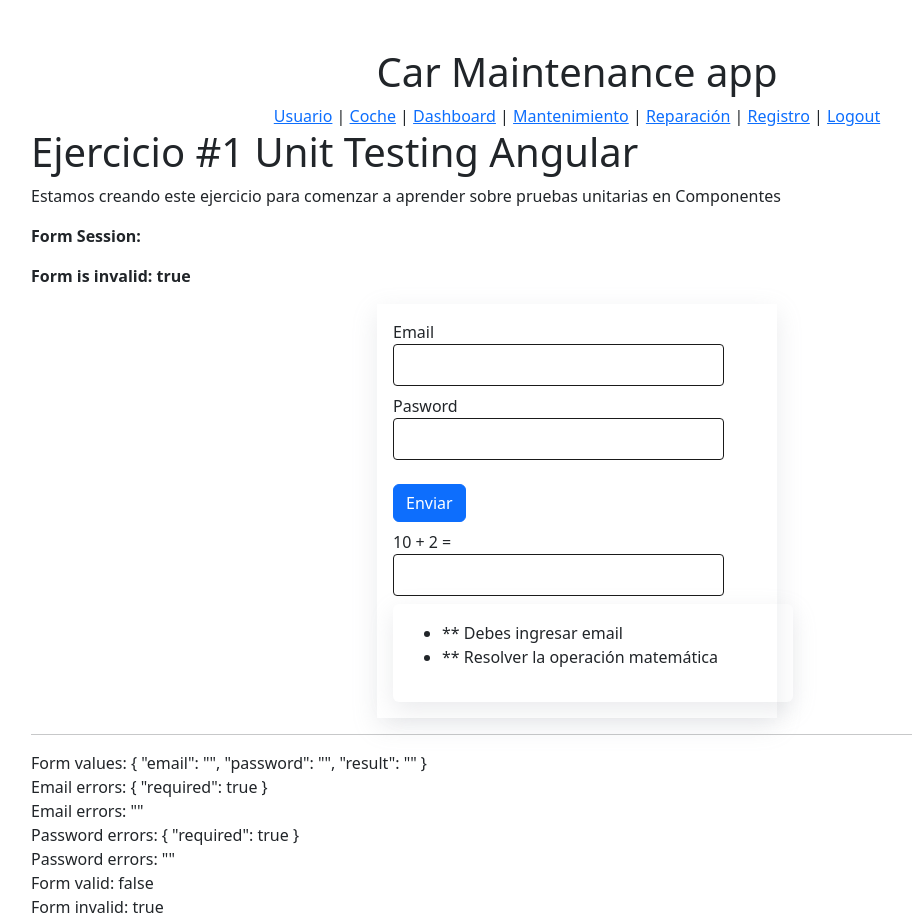
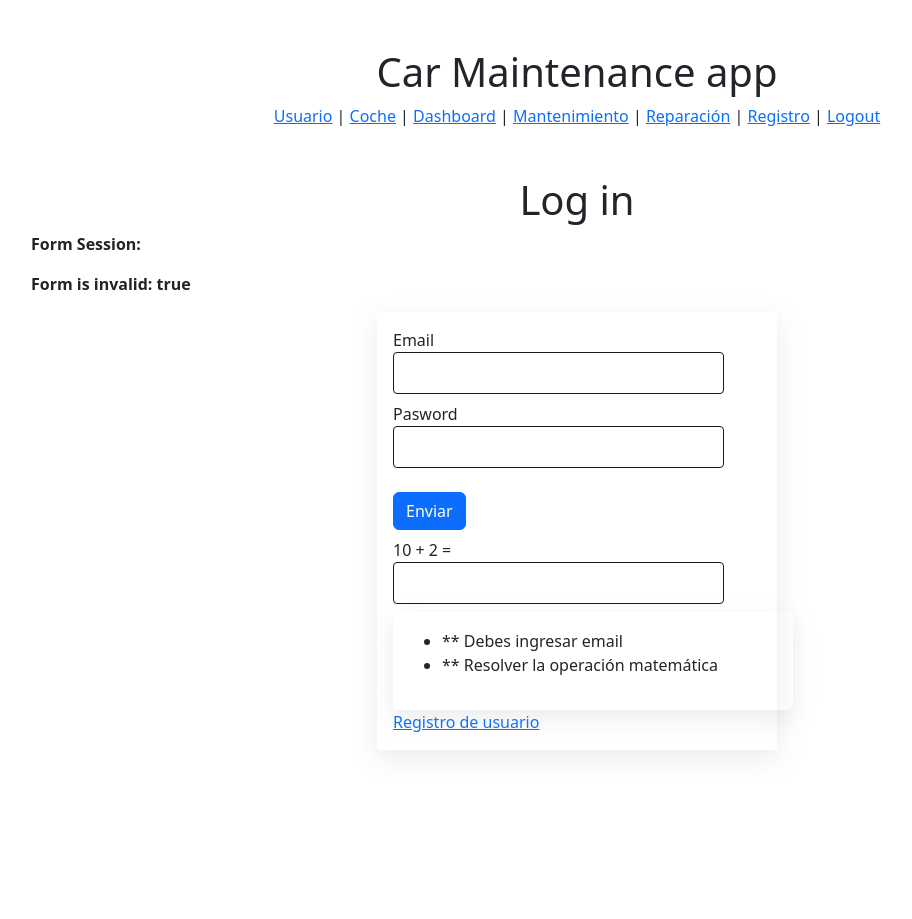
Before and after one commit to fjcolmenartic/carMaintenanceMocked, an Angular app: page /login in a window 1280 px wide. Shown: the whole page, without its empty margins (63-975 px from the left). After the commit the page ends 800 px from the top, so only its background shows below. Built offline with nearby package versions, Linux system fonts and the light colour scheme.

Commit message:
Corrections

```diff
--- a/src/app/content/login/login.component.html
+++ b/src/app/content/login/login.component.html
@@ -1,6 +1,6 @@
 <div class="container">
-    <h1 class="">{{title}}</h1>
-    <p>{{subtitle}}</p>
+    <h1 class="text-center mt-5">{{title}}</h1>
+    <!-- <p>{{subtitle}}</p> -->
     <p><b>Form Session: <span id="isCheck">{{isCheck | json}}</span></b></p>
     <p><b>Form is invalid: {{form.invalid | json}}</b></p>
     <div class="emoji-zone" *ngIf="showEmoji">{{contentEmoji}}</div>
@@ -40,8 +40,9 @@
         </ul>
 
       </div>
+      <a routerLink="/register">Registro de usuario</a>
+    </form>
 
-    </form>
 
     <div *ngIf="dataSession">
       <div class="profile">
@@ -53,12 +54,12 @@
     </div>
 
 
-  <hr>
+  <!-- <hr>
    Form values: {{ form.value| json }}<br>
    Email errors: {{ form.controls['email'].errors | json }}<br>
    Email errors: {{ form.controls['email'].value | json }}<br>
    Password errors: {{ form.controls['password'].errors | json }}<br>
    Password errors: {{ form.controls['password'].value | json }}<br>
    Form valid: {{ form.valid }}<br>
-   Form invalid: {{ form.invalid }}
+   Form invalid: {{ form.invalid }} -->
   </div>
--- a/src/app/content/login/login.component.ts
+++ b/src/app/content/login/login.component.ts
@@ -11,7 +11,7 @@ import { DataService } from 'src/app/services/data.service';
 export class LoginComponent implements OnInit {
 
   showEmoji: boolean = false;
-  title = 'Ejercicio #1 Unit Testing Angular';
+  title = 'Log in';
   subtitle = 'Estamos creando este ejercicio para comenzar a aprender sobre pruebas unitarias en Componentes';
   contentEmoji = '';
   dataSession: any;
@@ -66,6 +66,10 @@ export class LoginComponent implements OnInit {
         res => {
           this.dataSession = res;
           this.isCheck = 'SUCCESS';
+
+          // Start a session
+          // redirect after login
+
         },
         (err: any) => {
           this.isCheck = 'ERROR_USER'
```
Also changed, not shown: 1 other file (tests, documents, lock files or other folders).
